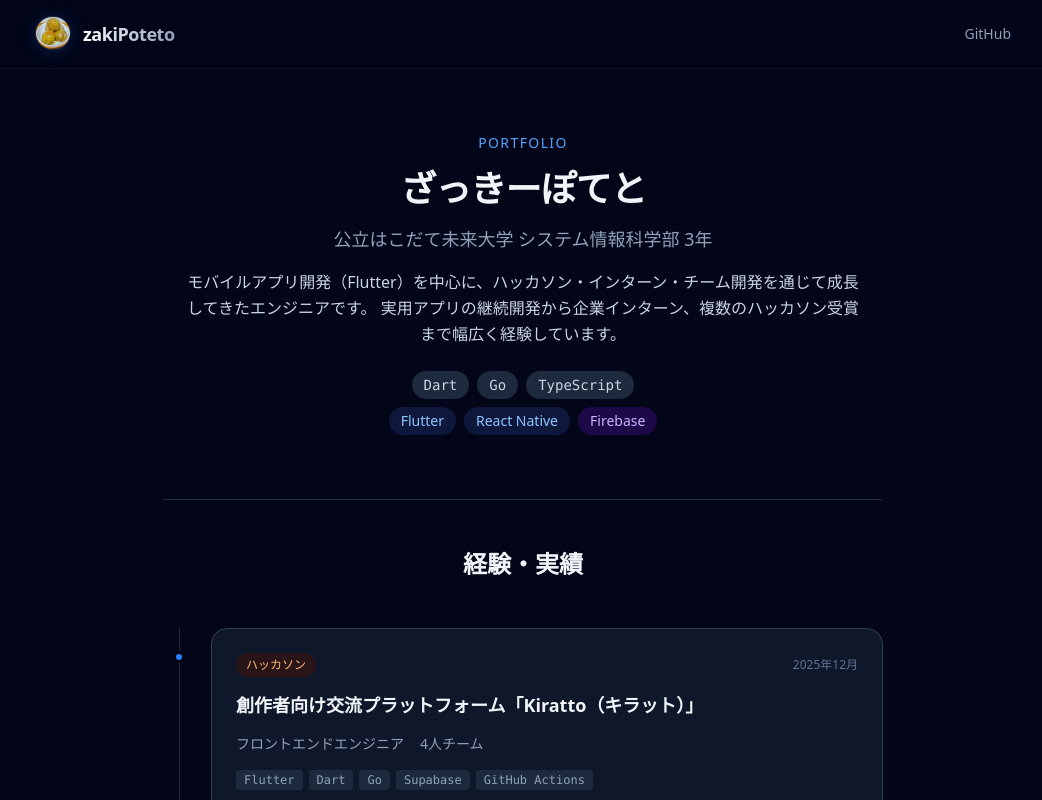
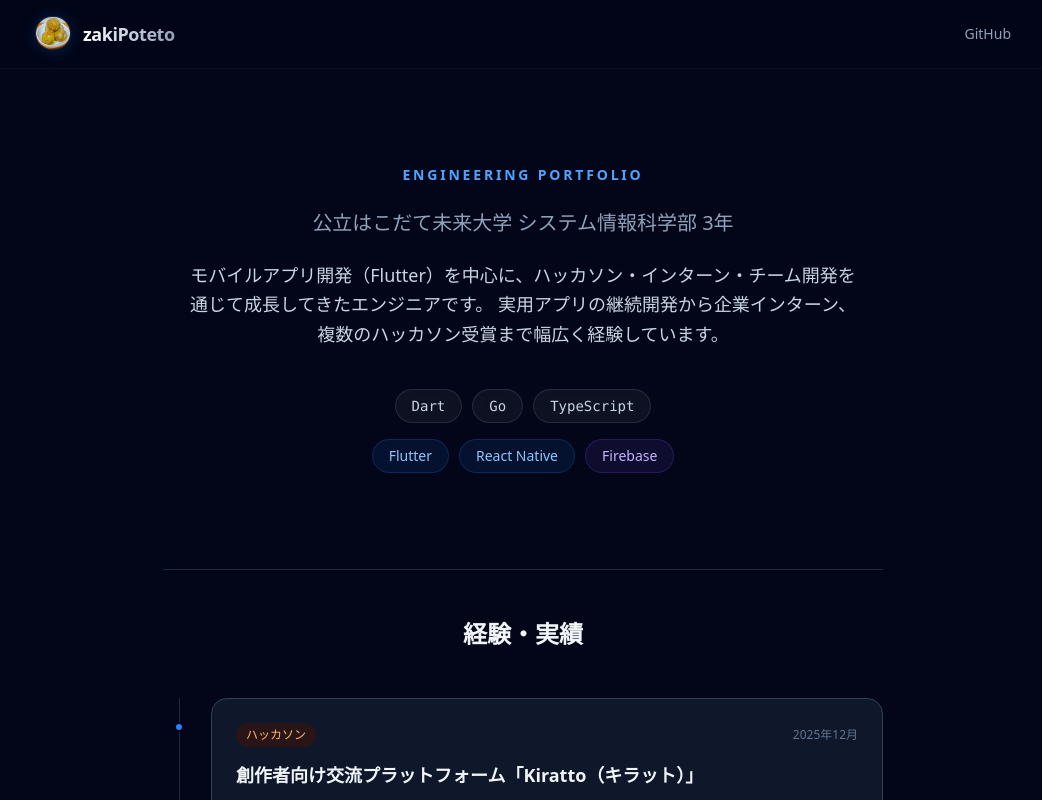
Before and after one commit to zakiPoteto/PortfolioWeb, a Next.js app: page / in a window 1280 px wide. Shown: the top 800 px of the page, without its empty margins (117-1159 px from the left). Built offline with nearby package versions, Linux system fonts and the light colour scheme; some icons are missing.

Commit message:
feat: framer-motionアニメーション追加

```diff
--- a/src/components/HeroSection.tsx
+++ b/src/components/HeroSection.tsx
@@ -1,38 +1,79 @@
+"use client";
+
+import { motion } from "framer-motion";
+
 const languages = ["Dart", "Go", "TypeScript"];
 const frameworks = ["Flutter", "React Native"];
 const services = ["Firebase"];
 
+const container = {
+  hidden: { opacity: 0 },
+  show: {
+    opacity: 1,
+    transition: {
+      staggerChildren: 0.1,
+    },
+  },
+};
+
+const item = {
+  hidden: { opacity: 0, y: 20 },
+  show: { opacity: 1, y: 0, transition: { duration: 0.5, ease: "easeOut" as const } },
+};
+
 export default function HeroSection() {
   return (
-    <section className="max-w-5xl mx-auto px-6 py-16">
-      <div className="space-y-4 text-center">
-        <p className="text-blue-400 font-medium text-sm tracking-widest uppercase">
-          Portfolio
-        </p>
-        <h1 className="text-4xl font-bold tracking-tight">ざっきーぽてと</h1>
-        <p className="text-slate-400 text-lg">
+    <section className="max-w-5xl mx-auto px-6 py-24 relative overflow-hidden">
+      <motion.div
+        variants={container}
+        initial="hidden"
+        animate="show"
+        className="space-y-6 text-center relative z-10"
+      >
+        <motion.p
+          variants={item}
+          className="text-blue-400 font-semibold text-sm tracking-[0.2em] uppercase"
+        >
+          Engineering Portfolio
+        </motion.p>
+
+        <motion.h1
+          variants={item}
+          className="text-5xl md:text-6xl font-extrabold tracking-tight bg-clip-text text-transparent bg-gradient-to-b from-white to-slate-400"
+        >
+        </motion.h1>
+
+        <motion.p
+          variants={item}
+          className="text-slate-400 text-xl font-medium"
+        >
           公立はこだて未来大学 システム情報科学部 3年
-        </p>
-        <p className="text-slate-300 max-w-2xl leading-relaxed mx-auto">
+        </motion.p>
+
+        <motion.p
+          variants={item}
+          className="text-slate-300 max-w-2xl leading-relaxed mx-auto text-lg"
+        >
           モバイルアプリ開発（Flutter）を中心に、ハッカソン・インターン・チーム開発を通じて成長してきたエンジニアです。
           実用アプリの継続開発から企業インターン、複数のハッカソン受賞まで幅広く経験しています。
-        </p>
-        <div className="flex flex-col gap-2 pt-2 items-center">
-          <div className="flex flex-wrap gap-2 justify-center">
+        </motion.p>
+
+        <motion.div variants={item} className="flex flex-col gap-4 pt-4 items-center">
+          <div className="flex flex-wrap gap-2.5 justify-center">
             {languages.map((lang) => (
               <span
                 key={lang}
-                className="px-3 py-1 bg-slate-800 text-slate-300 text-sm rounded-full font-mono"
+                className="px-4 py-1.5 bg-white/5 border border-white/10 backdrop-blur-md text-slate-300 text-sm rounded-full font-mono hover:bg-white/10 transition-colors"
               >
                 {lang}
               </span>
             ))}
           </div>
-          <div className="flex flex-wrap gap-2 justify-center">
+          <div className="flex flex-wrap gap-2.5 justify-center">
             {frameworks.map((fw) => (
               <span
                 key={fw}
-                className="px-3 py-1 bg-blue-950/60 text-blue-300 text-sm rounded-full font-medium"
+                className="px-4 py-1.5 bg-blue-500/10 border border-blue-500/20 backdrop-blur-md text-blue-300 text-sm rounded-full font-medium hover:bg-blue-500/20 transition-colors"
               >
                 {fw}
               </span>
@@ -40,14 +81,14 @@ export default function HeroSection() {
             {services.map((svc) => (
               <span
                 key={svc}
-                className="px-3 py-1 bg-violet-950/60 text-violet-300 text-sm rounded-full font-medium"
+                className="px-4 py-1.5 bg-violet-500/10 border border-violet-500/20 backdrop-blur-md text-violet-300 text-sm rounded-full font-medium hover:bg-violet-500/20 transition-colors"
               >
                 {svc}
               </span>
             ))}
           </div>
-        </div>
-      </div>
+        </motion.div>
+      </motion.div>
     </section>
   );
 }
```
